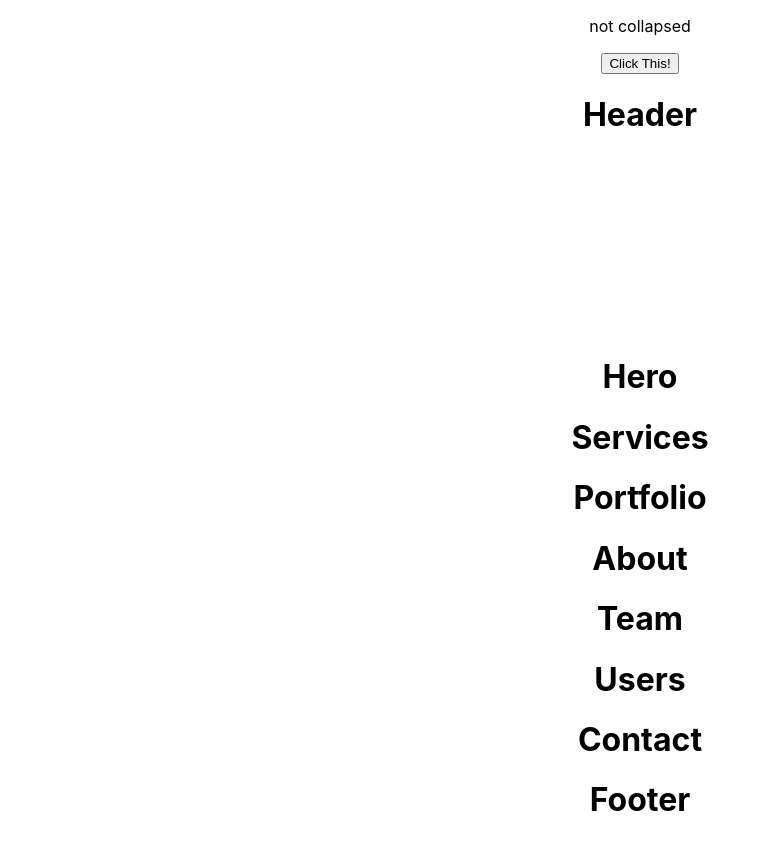
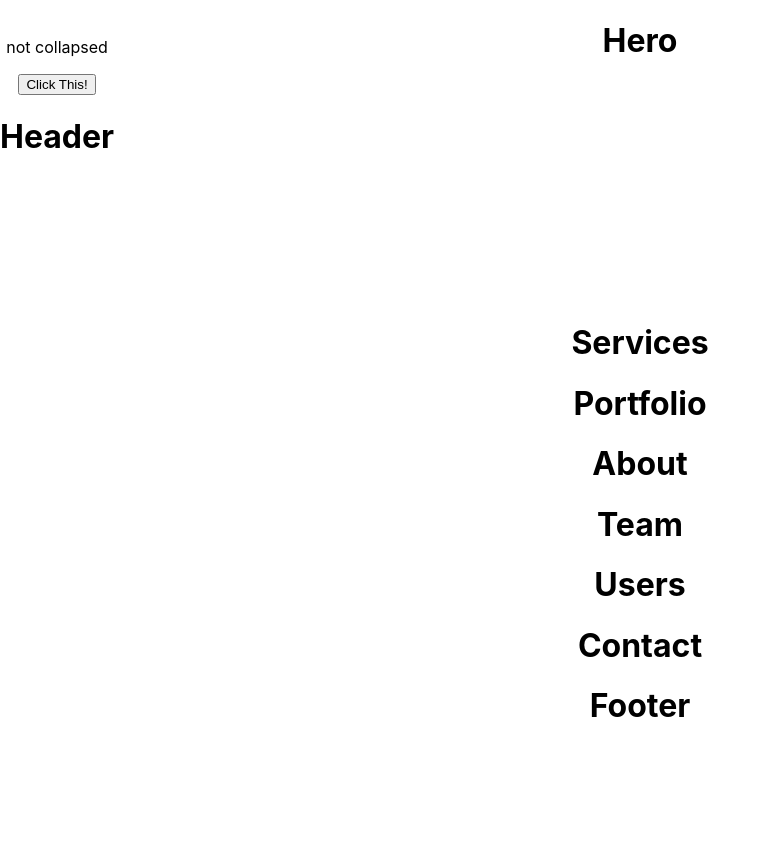
Before and after one commit to lacyjpr/agency, a React (Create React App) app: page / in a window 1280 px wide. Shown: the whole page, without its empty margins (0-769 px from the left). After the commit the page ends 800 px from the top, so only its background shows below. Built offline with nearby package versions, Linux system fonts and the light colour scheme.

Commit message:
Fix header position

```diff
--- a/src/Components/Header/Header.js
+++ b/src/Components/Header/Header.js
@@ -9,7 +9,6 @@ const Header = () => {
   });
 
   const scrollPosition = () => {
-    console.log('working');
     console.log(window.pageYOffset);
   };
 
--- a/src/Components/Header/Header.scss
+++ b/src/Components/Header/Header.scss
@@ -1,3 +1,4 @@
 .Header {
   text-align: center;
+  position: fixed;
 }
--- a/src/Components/Hero/Hero.js
+++ b/src/Components/Hero/Hero.js
@@ -2,8 +2,19 @@ import React from 'react';
 
 import './Hero.scss';
 const Hero = () => (
-    <div className='Hero'>
-      <h1>Hero</h1>
-    </div>
+  <div className='Hero'>
+    <h1>Hero</h1>
+    <br />
+    <br />
+    <br />
+    <br />
+    <br />
+    <br />
+    <br />
+    <br />
+    <br />
+    <br />
+    <br />
+  </div>
 );
 export default Hero;
```
